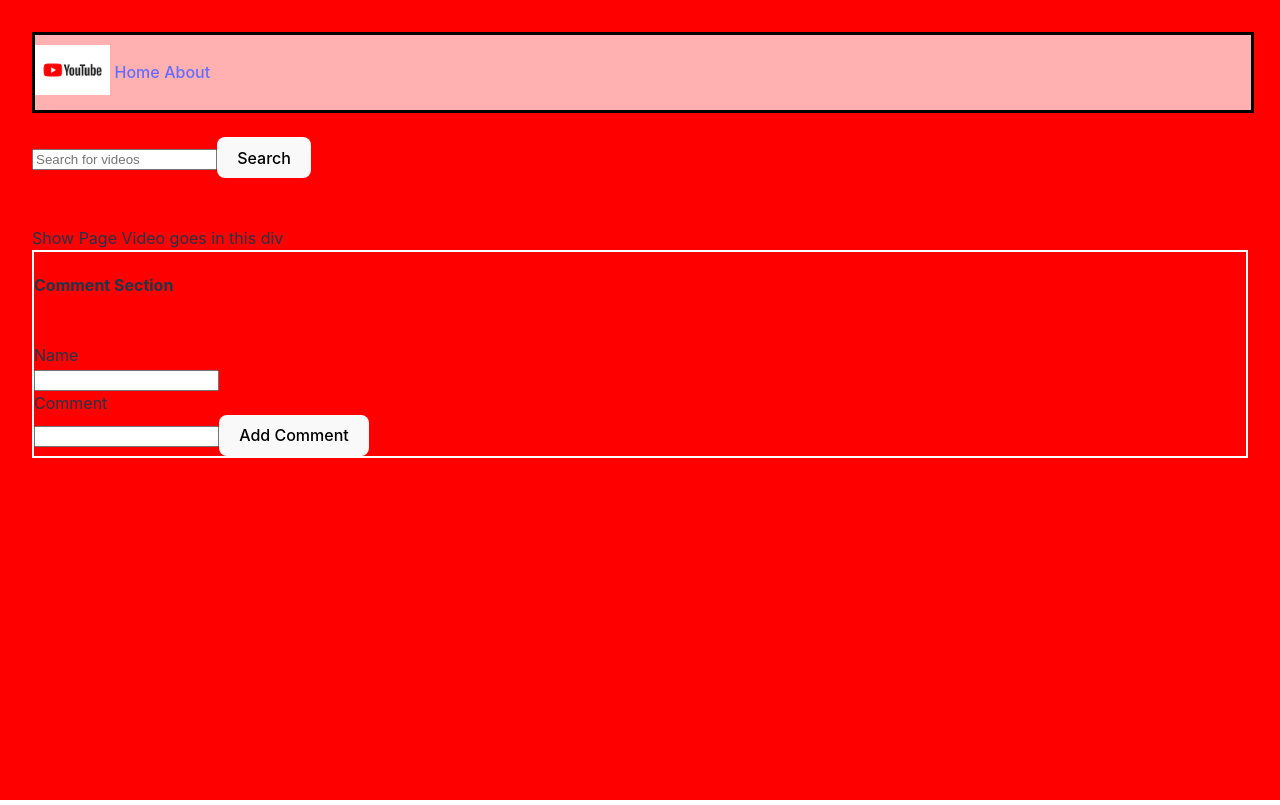
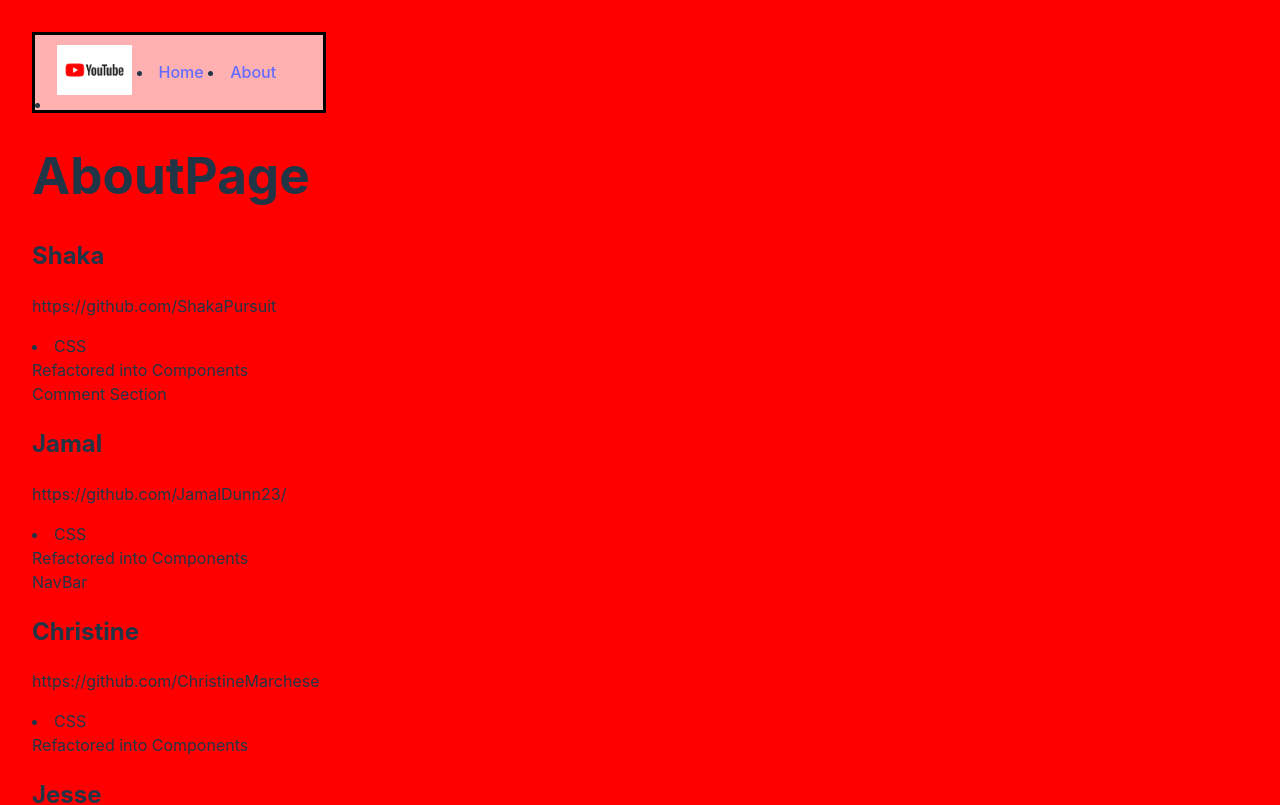
Before and after one commit to ShakaPursuit/youtube-clone-two, a React (Vite) app: page /about in a window 1280 px wide. Shown: the top 805 px of the page. Built offline with nearby package versions, Linux system fonts and the light colour scheme.

Commit message:
All functionality working

```diff
--- a/src/App.css
+++ b/src/App.css
@@ -4,50 +4,11 @@
   padding: 2rem;
   /* text-align: center; */
   display: grid;
-  position: fixed;
+  /* position: fixed; */
   left: 0;
   right: 0;
   top: 0;
   bottom: 0;
-}
-
-.logo {
-  height: 6em;
-  padding: 1.5em;
-  will-change: filter;
-  transition: filter 300ms;
-}
-
-.logo:hover {
-  filter: drop-shadow(0 0 2em #646cffaa);
-}
-
-.logo.react:hover {
-  filter: drop-shadow(0 0 2em #61dafbaa);
-}
-
-@keyframes logo-spin {
-  from {
-    transform: rotate(0deg);
-  }
-
-  to {
-    transform: rotate(360deg);
-  }
-}
-
-@media (prefers-reduced-motion: no-preference) {
-  a:nth-of-type(2) .logo {
-    animation: logo-spin infinite 20s linear;
-  }
-}
-
-.card {
-  padding: 2em;
-}
-
-.read-the-docs {
-  color: #888;
 }
 
 /* .header{display:flex} */
--- a/src/App.jsx
+++ b/src/App.jsx
@@ -1,21 +1,21 @@
-import { BrowserRouter as Router, Routes, Route } from 'react-router-dom'
+import { BrowserRouter as Router, Routes, Route, Link } from 'react-router-dom'
 import './App.css'
-import SearchComponent from './Componets/SearchComponent'
-import VideoDetailPage from './Componets/ShowPage'
-
-import NavBar from './Componets/NavBar'
+import VideoDetailPage from './Componets/VideoDetailPage'
+import TopBar from './Componets/TopBar'
+import AboutPage from './Componets/AboutPage'
 
 import Home from './Componets/HomePage'
 
 
 function App() {
-
   return (
     <Router>
-      <div className="top"><Home/></div>
+          <TopBar />
       <Routes>
-  <Route path="/video/:videoId" element={<VideoDetailPage />} />
-  </Routes>
+      <Route path="/" element={<Home/> } />
+      <Route path="/video/:videoId" element={<VideoDetailPage />} />
+      <Route path="/about" element={<AboutPage />} />
+      </Routes>
     </Router>
   )
 }
--- a/src/Componets/AboutPage.jsx
+++ b/src/Componets/AboutPage.jsx
@@ -1,11 +1,35 @@
 import React from 'react'
-import NavBar from './NavBar'
 
 function AboutPage() {
   return (
     <div>
-        <NavBar/>
         <h1>AboutPage</h1>
+        <h2>Shaka</h2>
+        <p>https://github.com/ShakaPursuit</p>
+        <li>
+          CSS<br></br>
+          Refactored into Components<br></br>
+          Comment Section<br></br>
+        </li>
+        <h2>Jamal</h2>
+        <p>https://github.com/JamalDunn23/</p>
+        <li>
+          CSS<br></br>
+          Refactored into Components<br></br>
+          NavBar
+        </li>
+        <h2>Christine</h2>
+        <p>https://github.com/ChristineMarchese</p>
+        <li>
+          CSS<br></br>
+          Refactored into Components<br></br>
+        </li>
+        <h2>Jesse</h2>
+        <p>https://github.com/Jesse-Chong</p>
+        <li>
+          API<br></br>
+          Refactored into Components
+        </li>
     </div>
   )
 }
--- a/src/Componets/HomePage.jsx
+++ b/src/Componets/HomePage.jsx
@@ -1,14 +1,8 @@
 import SearchComponent from "./SearchComponent";
-import SearchBar from "./SearchBar";
-import ShowPage from "./Show";
-import TopBar from "./TopBar";
-import Videos from "./Videos";
-
 
  function Home(){
 
 return(<>
-<TopBar/>
 
 <main className="wrapper">
     <br></br>
@@ -18,7 +12,6 @@ return(<>
    <br></br><br></br>
 
 </main>
-<ShowPage/>
 
 </>);
 
--- a/src/Componets/NavBar.jsx
+++ /dev/null
@@ -1,29 +0,0 @@
-import React from 'react'
-
-function NavBar() {
-  return (
-    <>
-
-    <nav className="">
-        <div className="">
-          <a className="script-font"><span>You </span>Tube</a>
-
-          <div className="" id="navbarSupportedContent">
-
-                <a className="" aria-current="page">
-                  Home
-                </a>
-
-              <br/>
-                <a className="">About</a>
-
-          </div>
-        </div>
-      </nav>
-  </>
-    );
-
-
-}
-
-export default NavBar
--- a/src/Componets/SearchBar.jsx
+++ /dev/null
@@ -1,10 +0,0 @@
-export default function SearchBar(){
-
-
-
-
-return(<div><input className="sB"type="text" ></input><button>Search</button></div>);
-
-
-
-}
--- a/src/Componets/SearchComponent.jsx
+++ b/src/Componets/SearchComponent.jsx
@@ -21,7 +21,6 @@ const [videos, setVideos] = useState([]);
       setVideos(fetchedVideos)
     }
   }
-
   return (
 
     <div className="search-bar">
@@ -29,8 +28,9 @@ const [videos, setVideos] = useState([]);
         <input type="text" value={searchQuery} onChange={handleSearchChange} placeholder="Search for videos" />
         <button type="submit">Search</button>
       </form>
-      {videos.length > 0 ?  < Videos /> : null}
-
+      {videos.length > 0 ?  null : < Videos />}
+      <br></br><br></br><br></br>
+      <div className="scroll"></div>
       <div className="video-list">
         {videos.map((video) => (
             <div key={video.id.videoId} className="video-item">
--- a/src/Componets/Show.jsx
+++ b/src/Componets/Show.jsx
@@ -1,50 +1,35 @@
 
 import { useState } from "react";
 import { useRef } from 'react';
-
-
-
 export default function ShowPage(){
 
     const [value, setValue] = useState("");
-    const[commenter,SetCommenter]=useState('')
-    const[empty,SetEmpty]=useState('')
-    const[blank,SetBlank]=useState('')
+    const [commenter,SetCommenter]=useState('')
+    const [arr, setArr] = useState([]);
 
     const inputReset =useRef(null);
 
-    const [arr, setArr] = useState([]);
-
     const submitValue = () => {
+      if (value && commenter) {
       const todoItem = {
         todo: value,
         todo1:commenter
       };
       setArr((prevArr) => [...prevArr, todoItem]);
       inputReset.current.value = ""; // resets input field
+    }
     };
-    // const deleteValue = () => {
-    //   const todoItem = {
-    //     todo: empty,
-    //     todo1:blank
-    //   };
-    //   setArr(() => [todoItem]);
 
-    // };
     return (
         <>
-
-        <div> Show Page Video goes in this div</div>
-
 <form>
       <div className="comment-section">
         <h4>Comment Section</h4><br></br>
         <label>Name</label><br></br>
-        <input type="text" required ref={inputReset} onChange={(e) => setValue(e.target.value)} /><br></br>
+        <input type="text" ref={inputReset} onChange={(e) => setValue(e.target.value)} required /><br></br>
         <label >Comment</label><br></br>
-        <input required type="text" ref={inputReset} onChange={(e) => SetCommenter(e.target.value)} />
+        <input type="text" ref={inputReset} onChange={(e) => SetCommenter(e.target.value)} required />
         <button onClick={submitValue}>Add Comment</button>
-        {/* <button onClick={deleteValue}>Clear Notes</button> */}
 
         {arr.map(({ todo ,todo1}) => (
             <div key={Math.random()*1000}>{todo} {todo1}</div>
--- a/src/Componets/TopBar.jsx
+++ b/src/Componets/TopBar.jsx
@@ -1,15 +1,21 @@
+import { Link } from "react-router-dom"
 export default function TopBar(){
 
-    return(<header className="header">
+    return(
+    <header className="header">
+    <li>
+        <img className="icon"src="src/assets/yticon.png"></img>
+        </li><br></br><br></br>&nbsp;
+
+    <li>
+        <Link to="/">Home</Link></li>
+<br></br>&nbsp;
+
+    <li>
+        <Link to="/about">About</Link></li>
 
 
-    <a><img className="icon"src="src/assets/yticon.png"></img></a><br></br><br></br>&nbsp;
-    <a>Home</a><br></br>&nbsp;
-    <a>About</a>
-
-
-
-
-</header>);
+</header>
+);
 
     }
--- a/src/Componets/ShowPage.jsx
+++ b/src/Componets/VideoDetailPage.jsx
@@ -1,4 +1,5 @@
 import { useParams } from "react-router-dom";
+import ShowPage from "./Show";
 
 // iframe is an HTML element used to embed content from a third party source
 // in this case it embed the youtube video with the dynamic videoId
@@ -10,10 +11,13 @@ const VideoDetailPage = () => {
     const { videoId } = useParams();
 
     return (
-        <div>
+        <>
+        <div className="single-video">
         <iframe width="560" height="315" src={`https://www.youtube.com/embed/${videoId}`} title="Youtube Video" allowFullScreen></iframe>
-        <h3>Video Title</h3>
         </div>
+        <ShowPage />
+        </>
     )
+
 }
 export default VideoDetailPage
```
